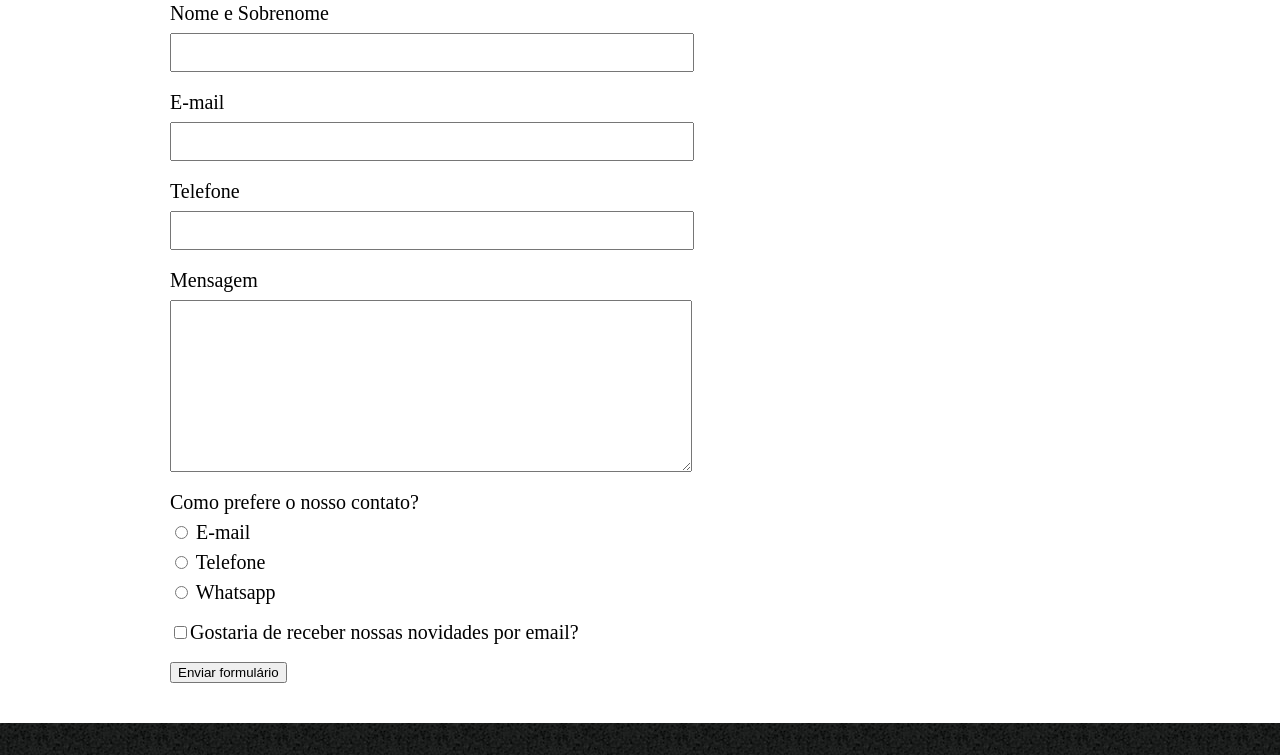
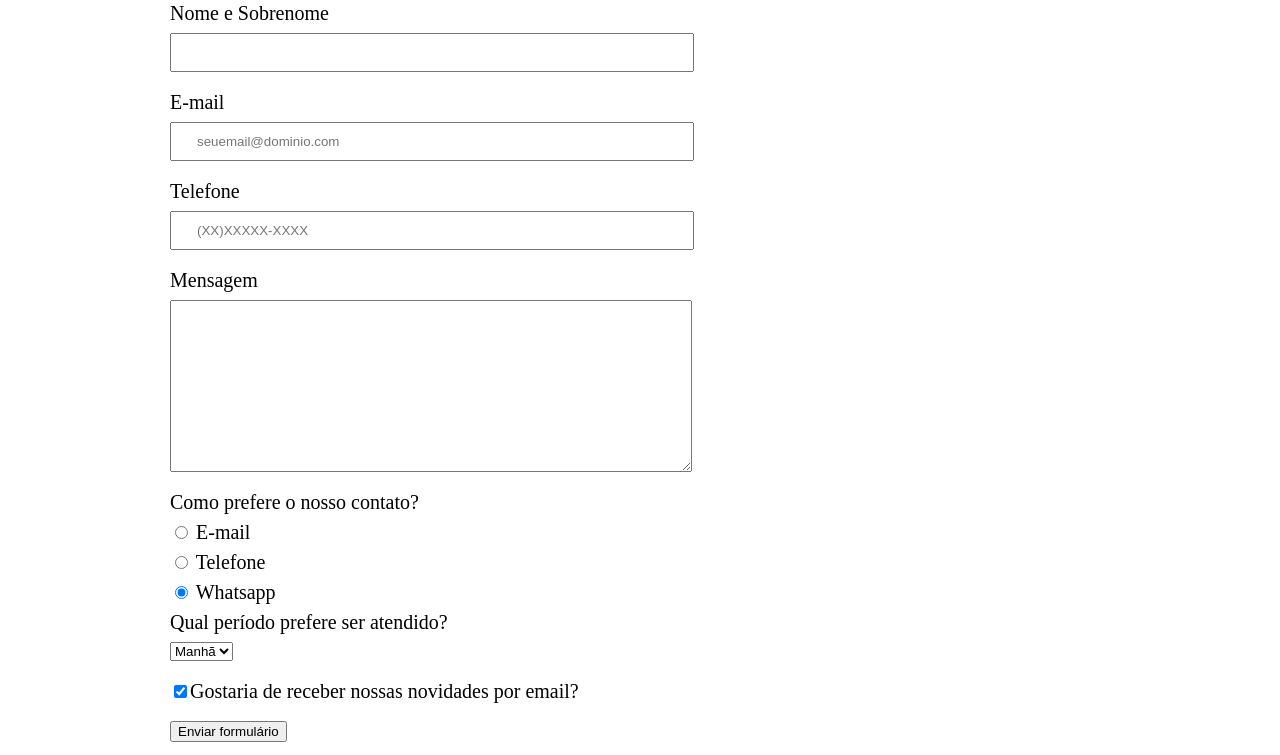
Before and after one commit to Zattrus/Html_Css, a plain HTML site: page contato.html in a window 1280 px wide. Shown: the part 330-1085 px from the top of the page. Drawn offline with Linux system fonts and the light colour scheme.

Commit message:
Definindo campos obrigatorios e seletores

```diff
--- a/contato.html
+++ b/contato.html
@@ -29,16 +29,16 @@
   <main>
     <form>
       <label for="nomesobrenome">Nome e Sobrenome</label>
-      <input type="text" id="nomesobrenome" class="input-padrao">
+      <input type="text" id="nomesobrenome" class="input-padrao" required>
 
       <label for="email">E-mail</label>
-      <input type="text" id="email" class="input-padrao">
+      <input type="email" id="email" class="input-padrao" required placeholder="seuemail@dominio.com">
 
       <label for="telefone">Telefone</label>
-      <input type="text" id="telefone" class="input-padrao">
+      <input type="tel" id="telefone" class="input-padrao" required placeholder="(XX)XXXXX-XXXX">
 
       <label for="mensagem">Mensagem</label>
-      <textarea id="mensagem" class="input-padrao" cols="70" rows="10"></textarea>
+      <textarea id="mensagem" class="input-padrao" cols="70" rows="10" required></textarea>
 
       <div>
         <p>Como prefere o nosso contato?</p>
@@ -47,12 +47,20 @@
         <label for="radio-telefone"><input type="radio" name="contato" value="telefone" id="radio-telefone">
           Telefone</label>
 
-        <label for="radio-whatsapp"><input type="radio" name="contato" value="whatsapp" id="radio-whatsapp">
+        <label for="radio-whatsapp"><input type="radio" name="contato" value="whatsapp" id="radio-whatsapp" checked>
           Whatsapp</label>
-
       </div>
 
-      <label class="checkblox"><input type="checkbox">Gostaria de receber nossas novidades por email?</label>
+      <div>
+        <p>Qual período prefere ser atendido?</p>
+        <select>
+          <option>Manhã</option>
+          <option>Tarde</option>
+          <option>Noite</option>
+        </select>
+      </div>
+
+      <label class="checkblox"><input type="checkbox" checked>Gostaria de receber nossas novidades por email?</label>
 
       <input type="submit" value="Enviar formulário">
     </form>
```
